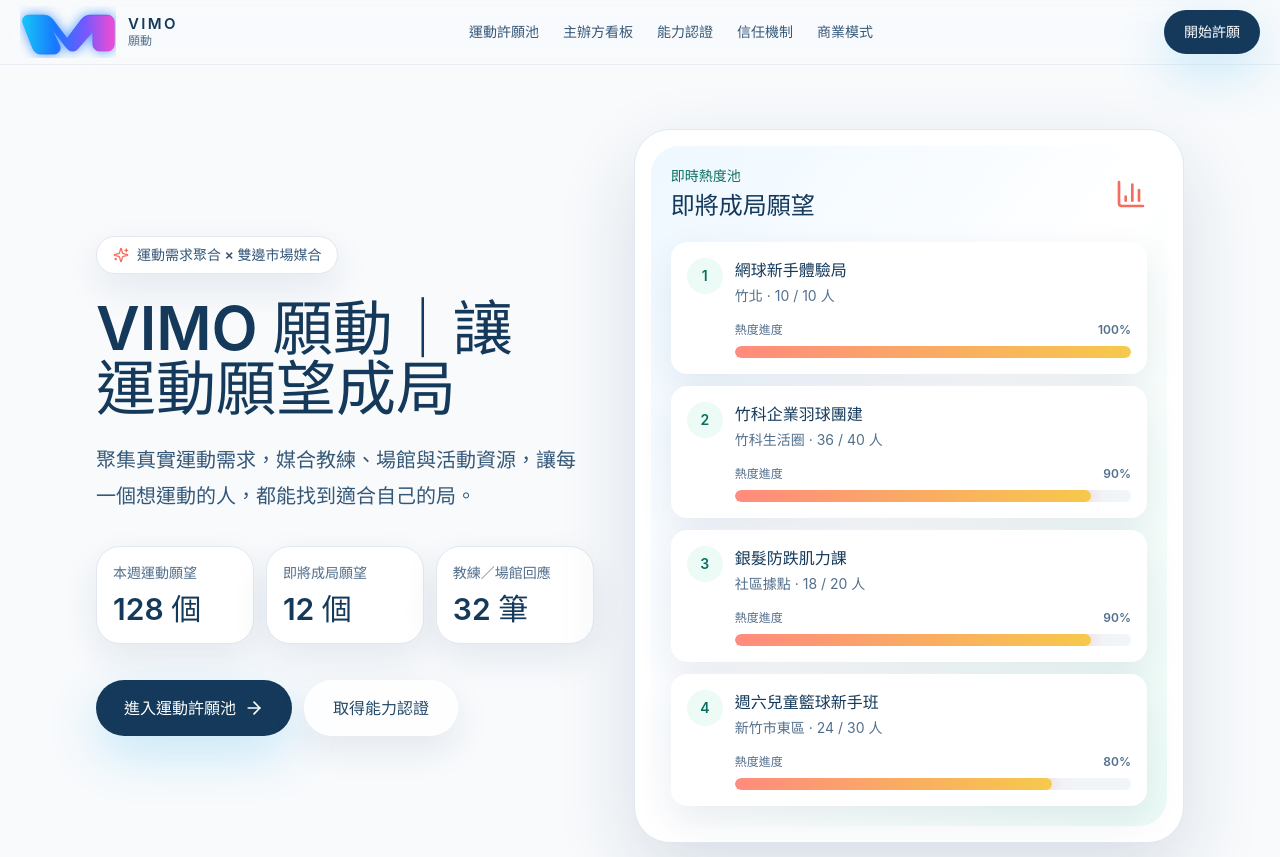
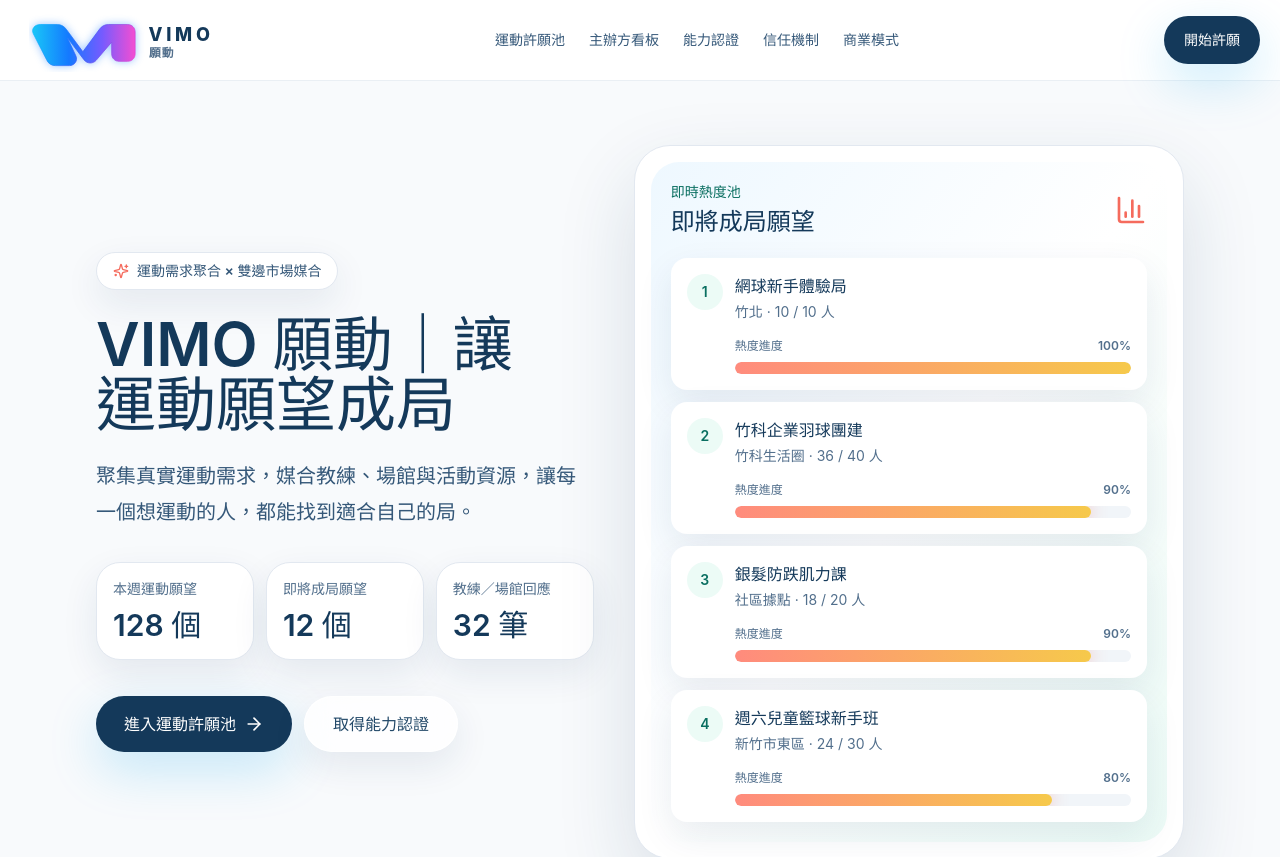
Before and after one commit to chrischen0404/VIMO, a React (Vite) app: page / in a window 1280 px wide. Shown: the top 857 px of the page. Built offline with nearby package versions, Linux system fonts and the light colour scheme.

Commit message:
fixed some problem

```diff
--- a/src/App.jsx
+++ b/src/App.jsx
@@ -196,14 +196,10 @@
 
 function Header() {
   return (
-    <header className="sticky top-0 z-40 border-b border-slate-200/70 bg-white/88 backdrop-blur-2xl">
-      <div className="mx-auto flex h-16 max-w-7xl items-center justify-between px-5">
-        <a href="#home" className="flex min-w-0 items-center gap-3" aria-label="VIMO 願動首頁">
-          <img className="h-14 w-24 shrink-0 object-contain" src="/icons/vimo-mark-transparent.svg" alt="" aria-hidden="true" />
-          <div className="hidden leading-tight sm:block">
-            <p className="text-[15px] font-semibold tracking-[0.16em] text-ink-700">VIMO</p>
-            <p className="text-xs font-medium text-ink-400">願動</p>
-          </div>
+    <header className="sticky top-0 z-40 border-b border-slate-200/70 bg-white/90 backdrop-blur-2xl">
+      <div className="mx-auto flex h-20 max-w-7xl items-center justify-between gap-3 px-4 sm:px-5">
+        <a href="#home" className="flex min-w-0 items-center" aria-label="VIMO 願動首頁">
+          <img className="h-16 w-[188px] shrink-0 object-contain sm:w-[210px]" src="/icons/vimo-header-logo.svg" alt="VIMO 願動" />
         </a>
         <nav className="hidden items-center gap-6 text-sm font-semibold text-ink-500 lg:flex">
           <a href="#pool">運動許願池</a>
@@ -212,7 +208,7 @@
           <a href="#trust">信任機制</a>
           <a href="#business">商業模式</a>
         </nav>
-        <a className="btn-primary h-11 px-5 text-sm" href="#pool">開始許願</a>
+        <a className="btn-primary h-12 shrink-0 px-5 text-sm" href="#pool">開始許願</a>
       </div>
     </header>
   );
--- a/vite.config.js
+++ b/vite.config.js
@@ -15,6 +15,7 @@
         'manifest.webmanifest',
         'icons/vimo-icon.svg',
         'icons/vimo-logo.svg',
+        'icons/vimo-header-logo.svg',
         'icons/vimo-mark-transparent.svg',
         'icons/icon-192.png',
         'icons/icon-512.png',
```
Also changed, not shown: public/icons/vimo-header-logo.svg (added).
